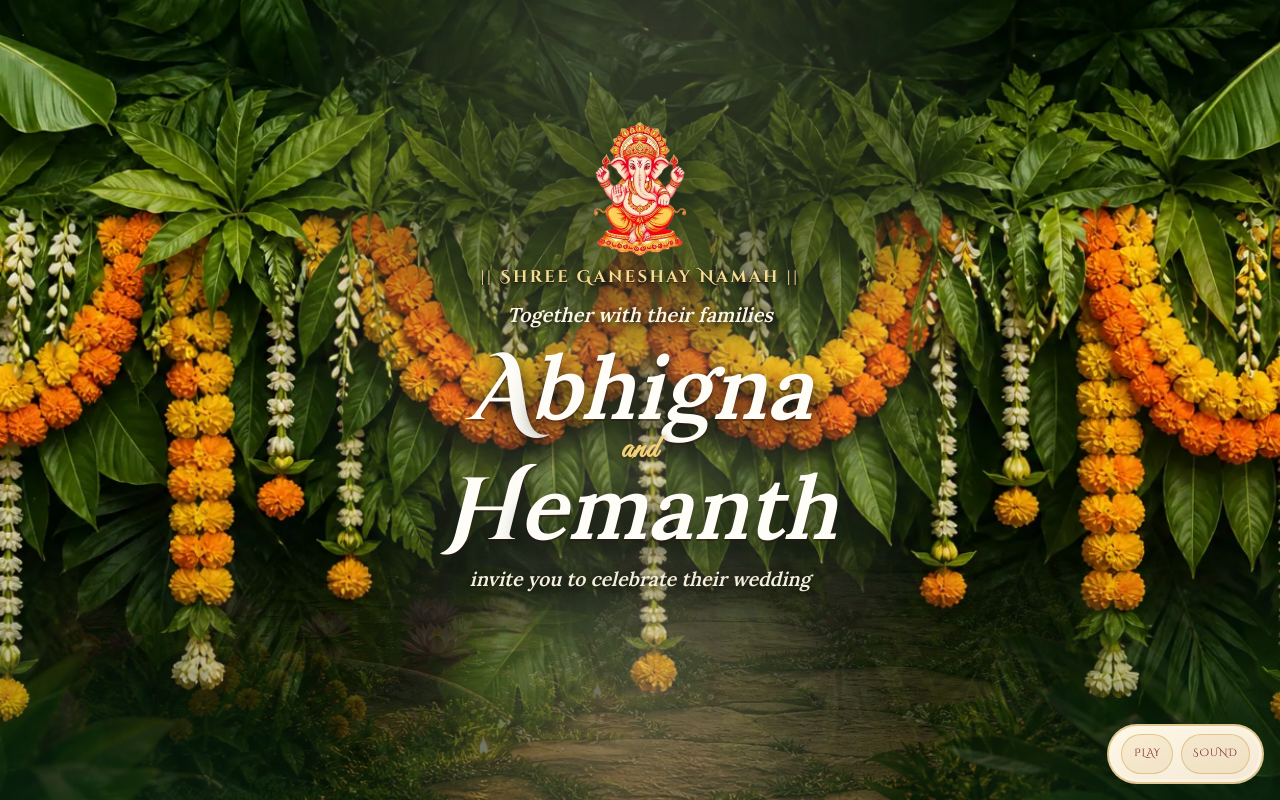
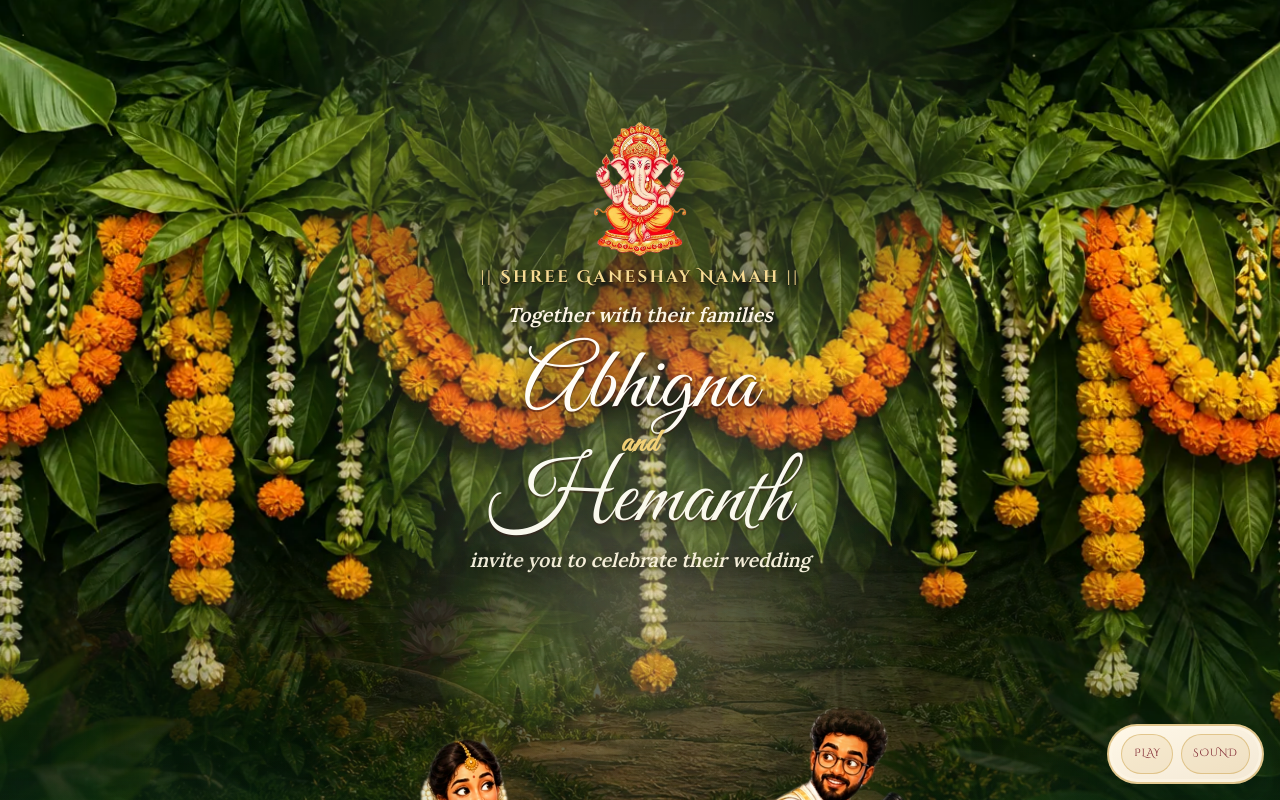
Before and after one commit to hvundavalli7/invitation, a Next.js app: page / in a window 1280 px wide. Both pictures are taken after a click on the button "Open invitation". Shown: the top 800 px of the page. Built offline with nearby package versions, Linux system fonts and the light colour scheme.

Commit message:
final code push

```diff
--- a/src/app/globals.css
+++ b/src/app/globals.css
@@ -256,7 +256,7 @@ button {
   position: relative;
   z-index: 2;
   width: min(calc(100% - 1.5rem), 1100px);
-  margin: clamp(1.25rem, 3vw, 2.5rem) auto clamp(2rem, 5vw, 3.5rem);
+  margin: clamp(-2rem, -3.2vw, -1rem) auto clamp(2rem, 5vw, 3.5rem);
   padding: clamp(1rem, 2vw, 1.4rem);
   border-radius: clamp(28px, 5vw, 44px);
   border: 2px solid rgba(228, 195, 106, 0.68);
@@ -322,7 +322,7 @@ button {
 @media (max-width: 700px) {
   .invitation-details-shell {
     width: min(calc(100% - 1rem), 1100px);
-    margin-top: clamp(1rem, 4vw, 1.5rem);
+    margin-top: clamp(-1.2rem, -3vw, -0.4rem);
   }
 }
 
--- a/src/components/TempleEntranceHero/TempleEntranceHero.module.css
+++ b/src/components/TempleEntranceHero/TempleEntranceHero.module.css
@@ -1,6 +1,6 @@
 .hero {
   position: relative;
-  z-index: 1;
+  z-index: 3;
   min-height: 100dvh;
   display: flex;
   align-items: stretch;
@@ -110,29 +110,22 @@
   flex-direction: column;
   align-items: center;
   gap: 0.05rem;
-  margin: 0.05rem 0 0.1rem;
+  margin: 0.05rem 0 0;
   animation: fadeRise 1.2s ease both;
 }
 
 .name {
-  font-family: var(--font-body);
+  font-family: var(--font-script);
   font-size: clamp(3rem, 11.5vw, 5.5rem);
   color: #fffdf7;
   line-height: 0.95;
-  font-style: italic;
-  font-weight: 600;
+  font-style: normal;
+  font-weight: 500;
   text-shadow:
     0 2px 0 rgba(52, 18, 18, 0.45),
     0 6px 18px rgba(10, 18, 8, 0.72),
     0 14px 34px rgba(10, 18, 8, 0.62),
     0 0 18px rgba(255, 240, 210, 0.12);
-}
-
-.initial {
-  font-family: var(--font-display);
-  font-size: 1em;
-  font-weight: 600;
-  line-height: inherit;
 }
 
 .ampersand {
@@ -156,14 +149,14 @@
   text-shadow:
     0 2px 8px rgba(10, 18, 8, 0.78),
     0 8px 20px rgba(10, 18, 8, 0.62);
-  margin: 0.35rem 0 0.15rem;
+  margin: 0 0 -5.1rem;
 }
 
 .scene {
   position: relative;
-  width: min(92vw, 760px);
-  height: min(78dvh, 760px);
-  margin: -6.2rem auto 0;
+  width: min(96vw, 820px);
+  height: min(83dvh, 840px);
+  margin: -11.1rem auto 0;
   display: flex;
   justify-content: center;
   animation: sceneRise 1.35s ease both;
@@ -255,11 +248,11 @@
 
 @media (max-width: 700px) {
   .scene {
-    width: min(100vw, 560px);
+    width: min(100vw, 600px);
   }
 
   .sceneImage {
-    max-height: min(56dvh, 520px);
+    max-height: min(61dvh, 600px);
   }
 
   .name {
--- a/src/components/TempleEntranceHero/TempleEntranceHero.tsx
+++ b/src/components/TempleEntranceHero/TempleEntranceHero.tsx
@@ -4,12 +4,6 @@ import styles from "./TempleEntranceHero.module.css";
 
 export default function TempleEntranceHero() {
   const { couple, hero } = weddingData;
-  const renderName = (value: string) => (
-    <>
-      <span className={styles.initial}>{value.charAt(0)}</span>
-      {value.slice(1)}
-    </>
-  );
 
   return (
     <header className={styles.hero} id="top">
@@ -35,11 +29,11 @@ export default function TempleEntranceHero() {
         <p className={styles.together}>{couple.togetherLine}</p>
 
         <h1 className={styles.names}>
-          <span className={styles.name}>{renderName(couple.bride)}</span>
+          <span className={styles.name}>{couple.bride}</span>
           <span className={styles.ampersand} aria-hidden="true">
             and
           </span>
-          <span className={styles.name}>{renderName(couple.groom)}</span>
+          <span className={styles.name}>{couple.groom}</span>
         </h1>
 
         <p className={styles.inviteLine}>{couple.inviteLine}</p>
@@ -53,7 +47,7 @@ export default function TempleEntranceHero() {
               height={1536}
               className={styles.sceneImage}
               priority
-              sizes="(max-width: 800px) 92vw, 520px"
+              sizes="(max-width: 800px) 94vw, 560px"
             />
           </div>
         ) : null}
--- a/src/data/wedding.ts
+++ b/src/data/wedding.ts
@@ -289,7 +289,7 @@ export const weddingData = {
 
   rsvp: {
     title: "RSVP",
-    subtitle: "We joyfully request the honour of your presence. please rsvp by november 1st 2026",
+    subtitle: "We joyfully request the honour of your presence. Please rsvp by November 1st 2026",
     confirmation:
       "Thank you! Your RSVP has been received. We cannot wait to celebrate with you.",
     /**
```
